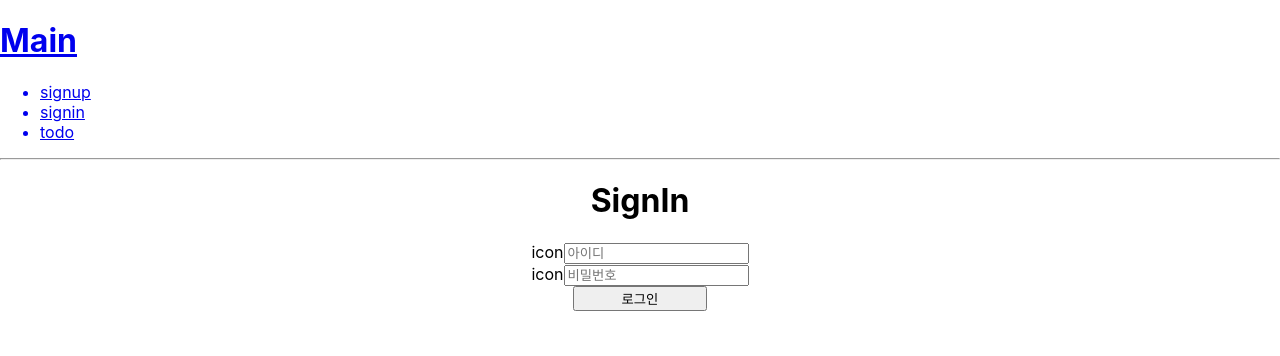
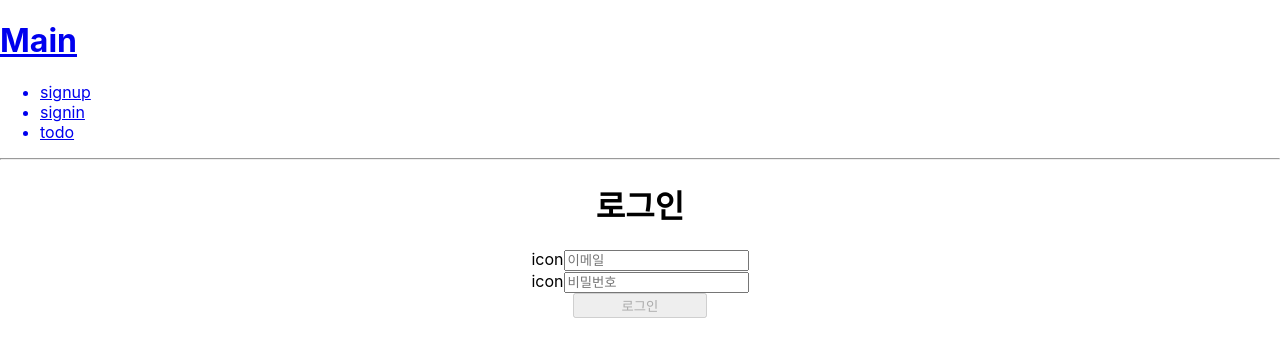
Before and after one commit to dalkey23/wanted-pre-onboarding-frontend, a React (Create React App) app: page /signin in a window 1280 px wide. Shown: the top 356 px of the page. Built offline with nearby package versions, Linux system fonts and the light colour scheme.

Commit message:
fix: 로그인 유효성 검사 수정

```diff
--- a/src/pages/signin.js
+++ b/src/pages/signin.js
@@ -1,13 +1,38 @@
-import React, { useState, useEffect } from "react";
+import React, { useState } from "react";
 import { useNavigate } from "react-router-dom";
 import axios from "axios";
 import * as SC from "./signSC";
 
 const Signin = () => {
+    const navigate = useNavigate();
+
     const [email, setEmail] = useState("");
     const [password, setPassword] = useState("");
 
-    const navigate = useNavigate();
+    const [isEmail, setIsEmail] = useState(false);
+    const [isPassword, setIsPassword] = useState(false);
+
+    const checkedEmail = (e) => {
+        const curEmail = e.target.value;
+        if (curEmail.includes("@")) {
+            setEmail(curEmail);
+            setIsEmail(true);
+        } else {
+            setEmail("");
+            setIsEmail(false);
+        }
+    };
+
+    const checkedPassword = (e) => {
+        const curPassword = e.target.value;
+        if (curPassword.length >= 8) {
+            setPassword(curPassword);
+            setIsPassword(true);
+        } else {
+            setPassword("");
+            setIsPassword(false);
+        }
+    };
 
     const submitHandler = (e) => {
         e.preventDefault();
@@ -18,17 +43,16 @@ const Signin = () => {
             )
             .then((res) => {
                 localStorage.setItem("access_token", res.data.access_token);
-                navigate('/todo')
+                navigate("/todo");
             })
             .catch((err) => {
                 console.log(err);
             });
     };
 
-
     return (
         <SC.Container>
-            <h1>SignIn</h1>
+            <h1>로그인</h1>
 
             <SC.SignFrom onSubmit={submitHandler}>
                 <SC.IdLine>
@@ -36,11 +60,9 @@ const Signin = () => {
                     <input
                         data-testid="email-input"
                         type="text"
-                        placeholder="아이디"
+                        placeholder="이메일"
                         name="email"
-                        onChange={(e) => {
-                            setEmail(e.target.value);
-                        }}
+                        onChange={checkedEmail}
                     />
                 </SC.IdLine>
                 <SC.PwLine>
@@ -50,12 +72,13 @@ const Signin = () => {
                         type="password"
                         placeholder="비밀번호"
                         name="password"
-                        onChange={(e) => {
-                            setPassword(e.target.value);
-                        }}
+                        onChange={checkedPassword}
                     />
                 </SC.PwLine>
-                <button data-testid="signin-button" type="submit">
+                <button
+                    data-testid="signin-button"
+                    type="submit"
+                    disabled={isEmail && isPassword ? false : true}>
                     로그인
                 </button>
             </SC.SignFrom>
--- a/src/pages/signup.js
+++ b/src/pages/signup.js
@@ -1,4 +1,4 @@
-import React, { useState, useEffect } from "react";
+import React, { useState } from "react";
 import { useNavigate } from "react-router-dom";
 import axios from "axios";
 import * as SC from "./signSC";
@@ -49,10 +49,9 @@ const Singup = () => {
             });
     };
 
-
     return (
         <SC.Container>
-            <h1>SignUp</h1>
+            <h1>회원가입</h1>
 
             <SC.SignFrom onSubmit={submitHandler}>
                 <SC.IdLine>
```
